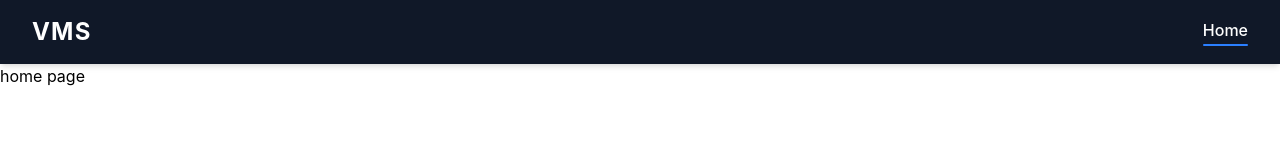
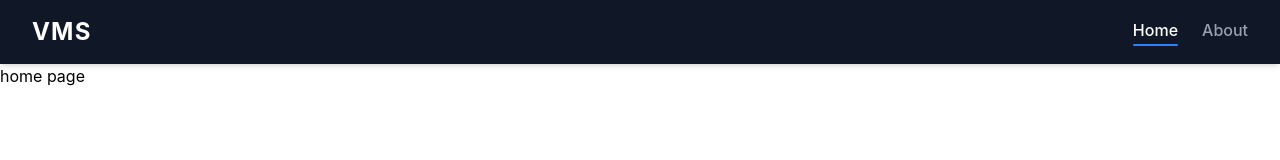
Before and after one commit to Fintech-innovation-hub/wms-fintech-app, a React (Vite) app: page / in a window 1280 px wide. Shown: the top 160 px of the page. Built offline with nearby package versions, Linux system fonts and the light colour scheme.

Commit message:
About sahifa qoshildi

```diff
--- a/src/components/Header.tsx
+++ b/src/components/Header.tsx
@@ -26,6 +26,19 @@ function Header() {
         >
           Home
         </NavLink>
+        <NavLink
+          to="/about"
+          end
+          className={({ isActive }) =>
+            `text-base font-medium transition-colors relative pb-1 ${
+              isActive
+                ? "text-white after:absolute after:bottom-0 after:left-0 after:w-full after:h-0.5 after:bg-blue-500 after:rounded"
+                : "text-gray-400 hover:text-white"
+            }`
+          }
+        >
+          About
+        </NavLink>
       </nav>
     </header>
   );
--- /dev/null
+++ b/src/pages/home/About.tsx
@@ -0,0 +1,8 @@
+
+function About() {
+  return (
+    <div>About sahifa</div>
+  )
+}
+
+export default About
--- a/src/router/router.tsx
+++ b/src/router/router.tsx
@@ -2,6 +2,7 @@ import { createBrowserRouter } from "react-router";
 
 import MainLayout from "../components/layout/MainLayout";
 import Home from "../pages/home/Home";
+import About from "../pages/home/About";
 
 export const router = createBrowserRouter([
   {
@@ -9,4 +10,9 @@ export const router = createBrowserRouter([
     element: <MainLayout />,
     children: [{ index: true, element: <Home /> }],
   },
+  {
+    path: "/about",
+    element: <MainLayout />,
+    children: [{ index: true, element: <About /> }],
+  },
 ]);
```
